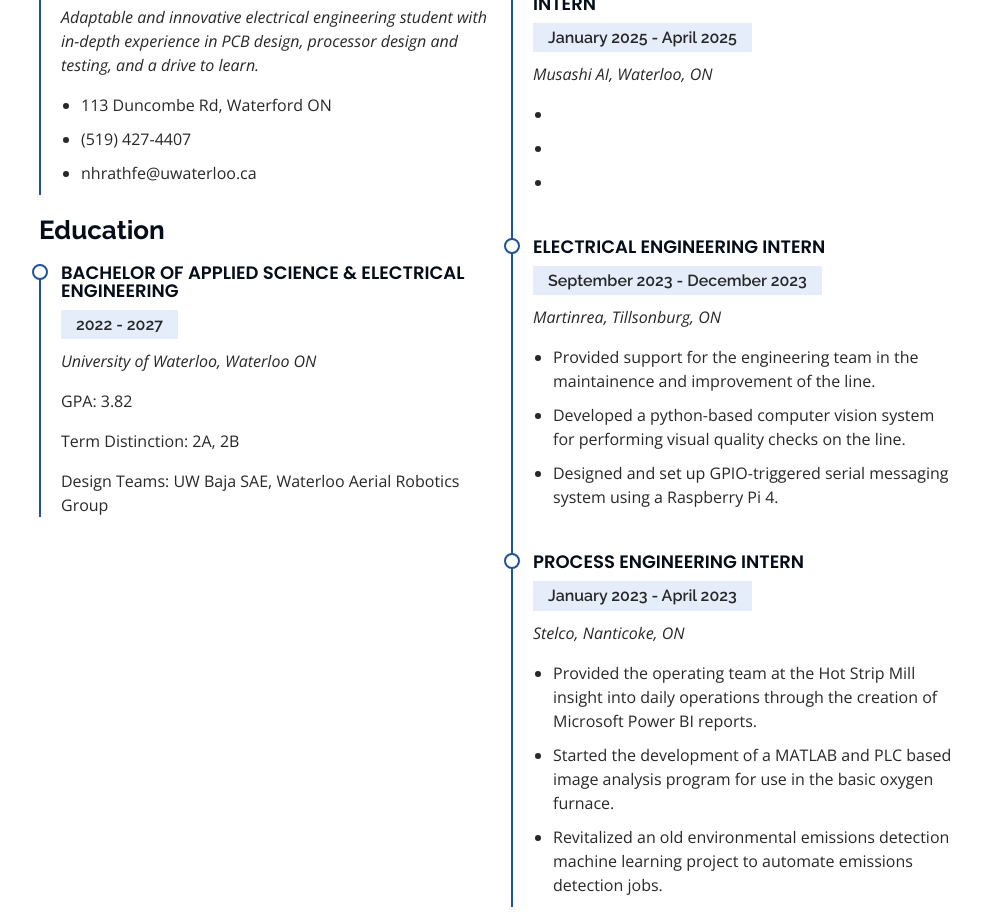
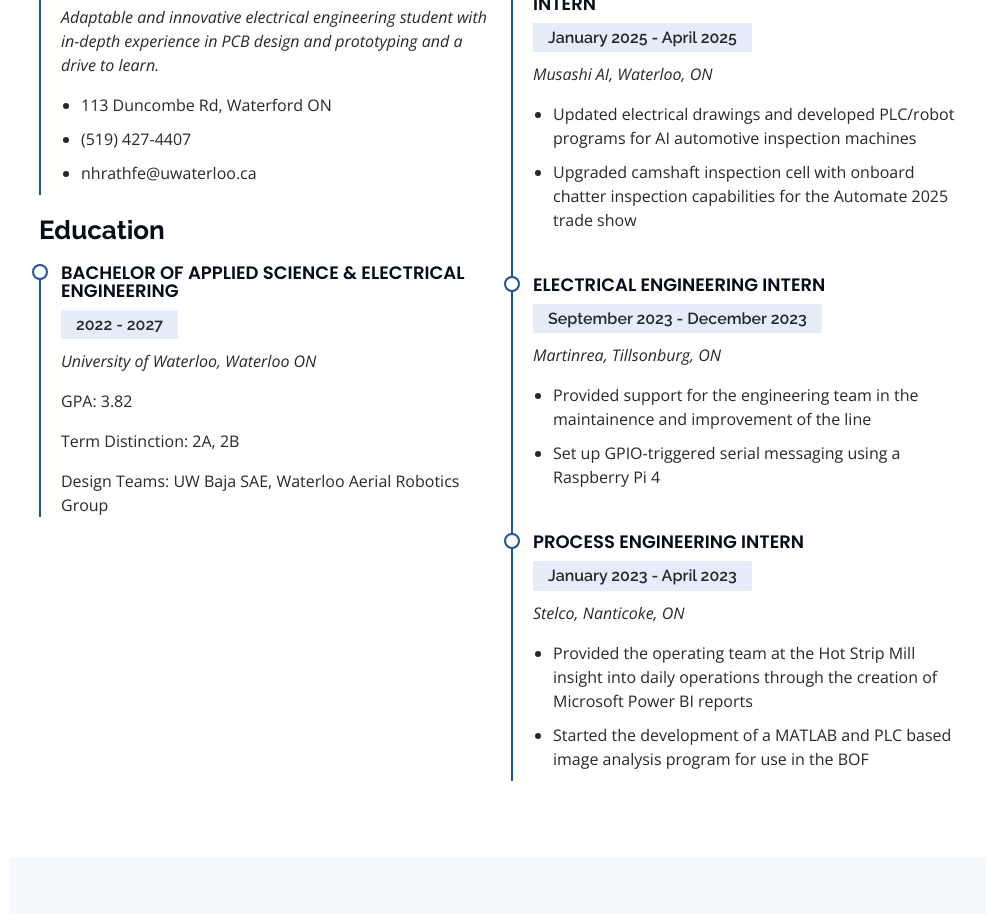
Before and after one commit to NickRathfelder/nickrathfelder, a plain HTML site: page index.html in a window 1280 px wide. Shown: the part 2108-3022 px from the top of the page, without its empty margins (291-1277 px from the left). Drawn offline with nearby package versions, Linux system fonts and the light colour scheme.

Commit message:
c1
050425 931

```diff
--- a/index.html
+++ b/index.html
@@ -240,7 +240,7 @@
             <h3 class="resume-title">Summary</h3>
             <div class="resume-item pb-0">
               <h4>Nick Rathfelder</h4>
-              <p><em>Adaptable and innovative electrical engineering student with in-depth experience in PCB design, processor design and testing, and a drive to learn.</em></p>
+              <p><em>Adaptable and innovative electrical engineering student with in-depth experience in PCB design and prototyping and a drive to learn.</em></p>
               <ul>
                 <li>113 Duncombe Rd, Waterford ON</li>
                 <li>(519) 427-4407</li>
@@ -273,9 +273,8 @@
               <h5>January 2025 - April 2025</h5>
               <p><em>Musashi AI, Waterloo, ON </em></p>
               <ul>
-                <li></li>
-                <li></li>
-                <li></li>
+                <li>Updated electrical drawings and developed PLC/robot programs for AI automotive inspection machines</li>
+                <li>Upgraded camshaft inspection cell with onboard chatter inspection capabilities for the Automate 2025 trade show</li>
               </ul>
             </div>
             <div class="resume-item">
@@ -283,9 +282,8 @@
               <h5>September 2023 - December 2023</h5>
               <p><em>Martinrea, Tillsonburg, ON </em></p>
               <ul>
-                <li>Provided support for the engineering team in the maintainence and improvement of the line.</li>
-                <li>Developed a python-based computer vision system for performing visual quality checks on the line.</li>
-                <li>Designed and set up GPIO-triggered serial messaging system using a Raspberry Pi 4.</li>
+                <li>Provided support for the engineering team in the maintainence and improvement of the line</li>
+                <li>Set up GPIO-triggered serial messaging using a Raspberry Pi 4</li>
               </ul>
             </div>
             <div class="resume-item">
@@ -293,9 +291,8 @@
               <h5>January 2023 - April 2023</h5>
               <p><em>Stelco, Nanticoke, ON</em></p>
               <ul>
-                <li>Provided the operating team at the Hot Strip Mill insight into daily operations through the creation of Microsoft Power BI reports.</li>
-                <li>Started the development of a MATLAB and PLC based image analysis program for use in the basic oxygen furnace.</li>
-                <li>Revitalized an old environmental emissions detection machine learning project to automate emissions detection jobs.</li>
+                <li>Provided the operating team at the Hot Strip Mill insight into daily operations through the creation of Microsoft Power BI reports</li>
+                <li>Started the development of a MATLAB and PLC based image analysis program for use in the BOF</li>
               </ul>
             </div>
           </div>
```
Also changed, not shown: assets/img/profile-img.jpg.
